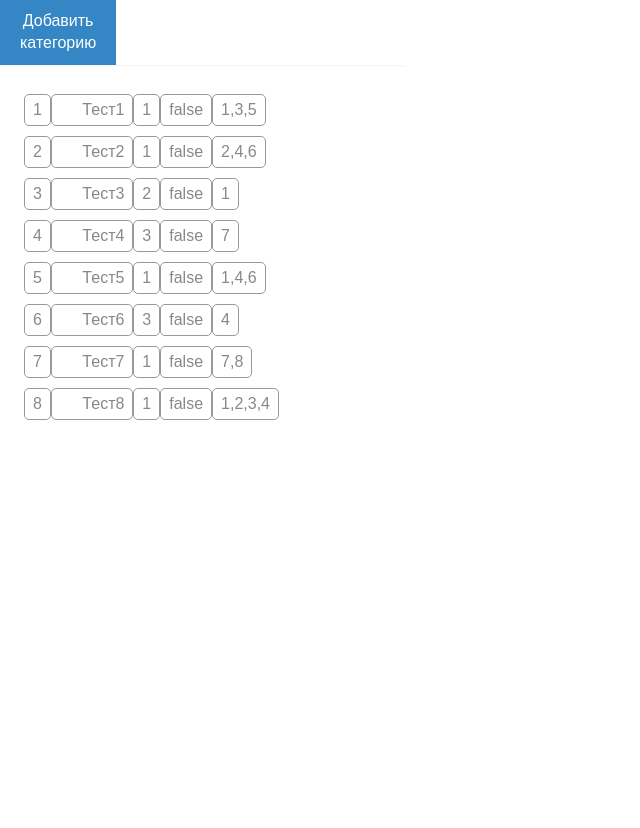
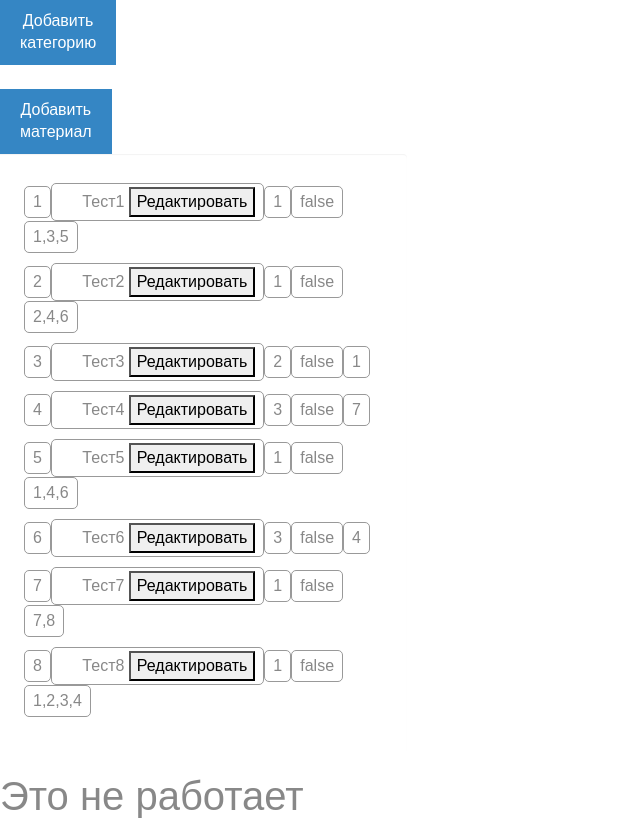
Before and after one commit to TatianaYudakova/angular-epCoreApplication, an Angular app: page / in a window 1280 px wide. Shown: the whole page, without its empty margins (0-640 px from the left). Before the commit the page ends 800 px from the top, so only its background shows below. Built offline with nearby package versions, Linux system fonts and the light colour scheme.

Commit message:
Создание связи между Category и CategoryCreate. Начало положено.

```diff
--- a/src/app/category-create/category-create.component.html
+++ b/src/app/category-create/category-create.component.html
@@ -8,7 +8,7 @@
         <div class="modal-header">
           <h5 class="modal-title">Категории</h5>
           <button type="button" class="close" data-dismiss="modal" aria-label="Close">
-            <span aria-hidden="true" (click)="close()">&times;</span>
+            <span aria-hidden="true" (click)="change(false)">&times;</span>
           </button>
         </div>
         <div class="modal-body">
@@ -46,7 +46,7 @@
               <td style="width:100%"><button type="button" class="abtn btn-danger pull-left" onClick="removeCategory();">Удалить</button></td>
               <td style="display:flex">
                 <button type="button" class="abtn abtn--show-all" (click)="addCategory();">Сохранить</button>
-                <button type="button" class="abtn abtn-default leftspaced" (click)="close()">Закрыть</button>
+                <button type="button" class="abtn abtn-default leftspaced" (click)="change(false)">Закрыть</button>
               </td>
             </tr>
           </table>
@@ -56,3 +56,4 @@
   </form>
   <!--</div>-->
 </div>
+<h1 *ngIf="!addCat">Это не работает</h1>
--- a/src/app/category-create/category-create.component.ts
+++ b/src/app/category-create/category-create.component.ts
@@ -1,4 +1,4 @@
-import { Component, OnInit, Input } from '@angular/core';
+import {Component, OnInit, Input, Output, EventEmitter} from '@angular/core';
 import {NgModel} from "@angular/forms";
 
 import { Category } from "../shared/category";
@@ -19,6 +19,7 @@ export class CategoryCreateComponent implements OnInit {
   constructor(private categoryService: CategoryService) { }
 
   @Input() addCat: boolean;
+  @Output() onChanged = new EventEmitter<boolean>();
 
   languages = LANGUAGES;
   persons = PERSONS;
@@ -56,14 +57,9 @@ export class CategoryCreateComponent implements OnInit {
     this.categoryService.deleteCategory(this.category);
   }
 
-  close(): void {
+  change(increased:any) {
     this.addCat = false;
-    this.nameCAT = '';
-    this.isPublic = false;
-    this.persons_id = [];
-    this.selectedPerson = [];
-    this.category = null;
-    this.languageCAT = null;
+    this.onChanged.emit(true);
   }
 
   ngOnInit() {
--- a/src/app/category/category.component.html
+++ b/src/app/category/category.component.html
@@ -1,14 +1,11 @@
 <div class="row">
   <div class="col-md-4">
-    <button id="addCategory" class="abtn abtn--show-all" (click)="addCat = !addCat">Добавить категорию</button>
-    <!--Почему-то не показывается кнопка, перенести потом в другую компоненту
+    <button id="addCategory" class="abtn abtn--show-all" (click)="setAddCatTrue()">Добавить категорию</button>
     <br />
     <br />
-    <button id="addEntry" class="abtn abtn--show-all hidden">Добавить материал</button>-->
+    <button id="addEntry" class="abtn abtn--show-all">Добавить материал</button>
   </div>
 </div>
-
-<app-category-create *ngIf="addCat" [addCat]="addCat"></app-category-create>
 
 <div class="tree">
 
@@ -18,7 +15,7 @@
         (click)="onSelect(category)"
         (click)="onShow(category)">
       <span>{{category.id}}</span>
-      <span><i class="fa fa-folder-open"></i>{{ category.name }}</span>
+      <span><i class="fa fa-folder-open"></i>{{ category.name }} <button (click)="setAddCatTrue()">Редактировать</button></span>
       <span>{{category.id_language}}</span>
       <span>{{category.isPublic}}</span>
       <span>{{category.id_persons}}</span>
@@ -27,6 +24,7 @@
   </ul>
 
 </div>
+
 
 <div *ngIf="selectedCat">
   <p>{{selectedCat.name}}</p>
@@ -37,8 +35,6 @@
   </ul>
 </div>
 
-<div>
-
-</div>
+<app-category-create [addCat]="addCategory" (onChanged)="onChanged($event)"></app-category-create>
 
 <app-documents></app-documents>
--- a/src/app/category/category.component.ts
+++ b/src/app/category/category.component.ts
@@ -17,7 +17,7 @@ export class CategoryComponent implements OnInit {
   documents = DOCUMENTS;
   selectedDoc: Document[] = [];
 
-  addCat = false;
+  addCategory = false;
 
   constructor() {}
 
@@ -42,5 +42,12 @@ export class CategoryComponent implements OnInit {
     }
   }
 
+  setAddCatTrue(): void {
+    this.addCategory = true;
+  }
+
+  onChanged(){
+    this.addCategory = false;
+  }
 
 }
```
